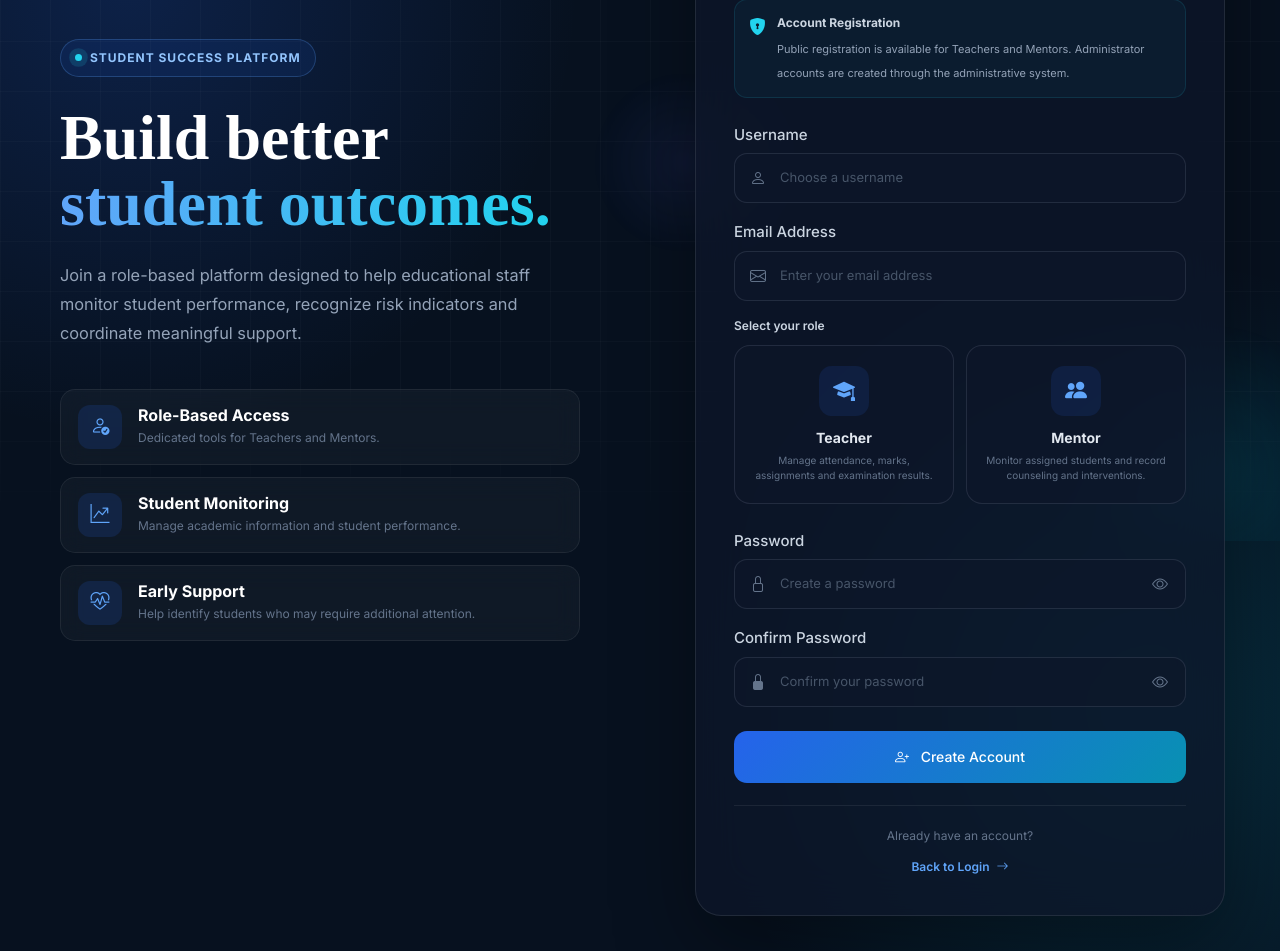
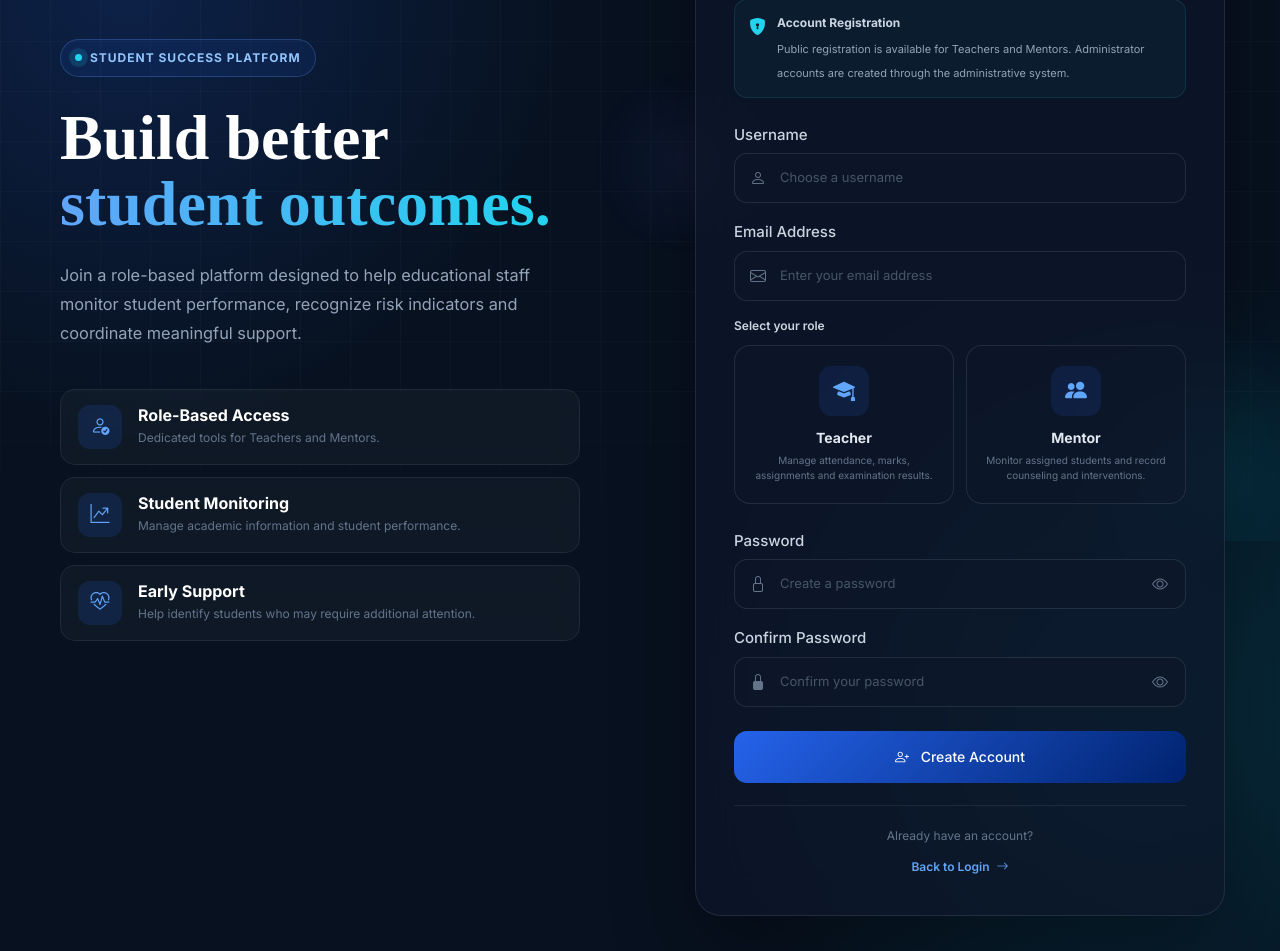
Before and after one commit to 4swin-80/Student_dropout_risk_mngt, a Django app: page /register/ in a window 1280 px wide. Shown: the part 259-1210 px from the top of the page. Run offline with Django 5.2, Linux system fonts and the light colour scheme; some web fonts are replaced.

Commit message:
btn-color-change

```diff
--- a/core/Templates/accounts/login.html
+++ b/core/Templates/accounts/login.html
@@ -804,7 +804,7 @@
                 linear-gradient(
                     135deg,
                     #2563eb,
-                    #0891b2
+                    #00236f
                 );
 
             color: #ffffff;
--- a/core/Templates/accounts/register.html
+++ b/core/Templates/accounts/register.html
@@ -1113,7 +1113,7 @@
                 linear-gradient(
                     135deg,
                     #2563eb,
-                    #0891b2
+                    #00236f
                 );
 
             color: #ffffff;
```
